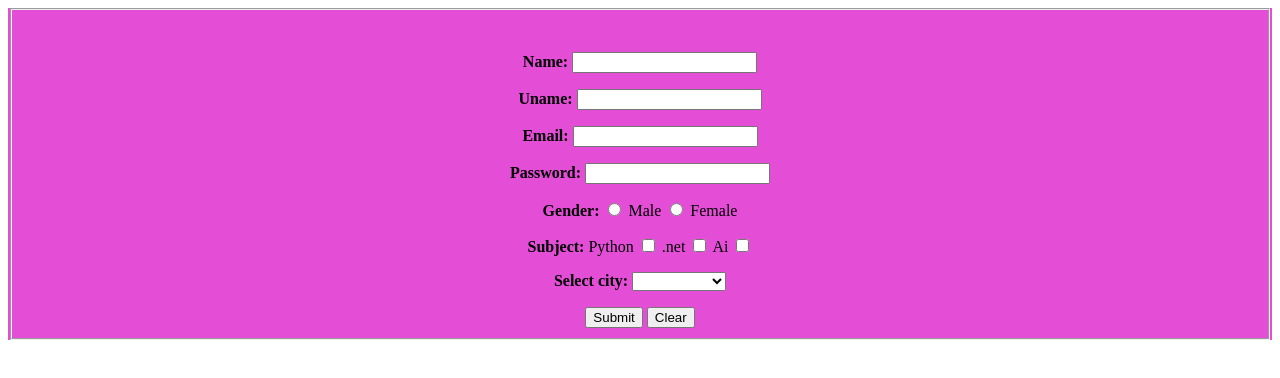
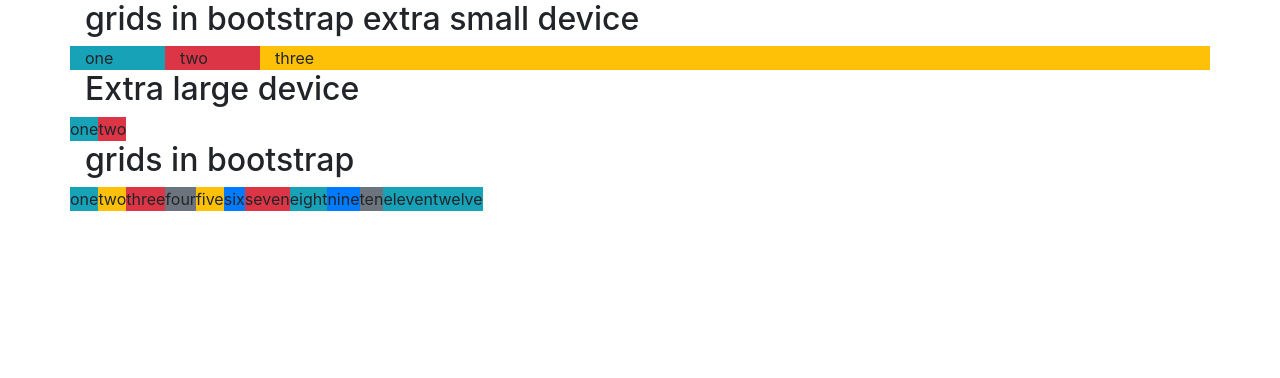
Before and after one commit to Rajesh040515/htmlfile, a plain HTML site: page index.html in a window 1280 px wide. Drawn offline with nearby package versions, Linux system fonts and the light colour scheme.

Commit message:
grids in bootstrap

```diff
--- a/index.html
+++ b/index.html
@@ -1,85 +1,49 @@
 <html>
 
 <head>
+    <meta charset="utf-8">
+    <meta name="viewport" content="width-device-width, initial-scale-1">
+    <title>first Bootstrap example</title>
+    <link rel="stylesheet" href="https://maxcdn.bootstrapcdn.com/bootstrap/4.0.0/css/bootstrap.min.css">
 
+    <script src="https://code.jquery.com/jquery-3.2.1.slim.min.js"></script>
+
+    <script src="https://maxcdn.bootstrapcdn.com/bootstrap/4.0.0/js/bootstrap.min.js"></script>
 </head>
 
 <body>
-    <center>
 
-        <form style="background-color:#e44ed7">
-            <fieldset>
-                <optgroup>Personal Detail:</optgroup>
-                <p <label for=""><strong>Name:</strong>
-                    <input type="text" id="name">
-                    </label>
-                </p>
-                <p>
-                    <label for="uname"><strong>Uname:</strong>
-                        <input type="text" id="uname">
-                    </label>
-                </p>
+    <div class="container">
+        <h2>grids in bootstrap extra small device</h2>
+        <div class="row">
+            <div class="col-1 bg-info">one</div>
+            <div class="col-1 bg-danger">two</div>
+            <div class="col-10 bg-warning">three</div>
+        </div>
 
-                <p>
-                    <label for="email"><strong>Email:</strong>
-                        <input type="email" id="email" required>
-                    </label>
-                </p>
-                <p>
-                    <label for="pwrod"><strong>Password:</strong>
-                        <input type="password" id="pword" maxlength="" required>
-                    </label>
+        <h2>Extra large device</h2>
+        <div class="row">
+            <div class="col-xl.9 bg-info">one</div>
+            <div class="col-xl.3 bg-danger">two</div>
+
+        </div>
+        <h2>grids in bootstrap</h2>
+        <div class="row">
+            <div class="col-lg.1 col-md.2 col-sm.4 bg-info">one</div>
+            <div class="col-lg.1 col-md.2 col-sm.4 bg-warning">two</div>
+            <div class="col-lg.1 col-md.2 col-sm.4 bg-danger">three</div>
+            <div class="col-lg.1 col-md.2 col-sm.4 bg-secondary">four</div>
+            <div class="col-lg.1 col-md.2 col-sm.4 bg-warning">five</div>
+            <div class="col-lg.1 col-md.2 col-sm.4 bg-primary">six</div>
+            <div class="col-lg.1 col-md.2 col-sm.4 bg-danger">seven</div>
+            <div class="col-lg.1 col-md.2 col-sm.4 bg-info">eight</div>
+            <div class="col-lg.1 col-md.2 col-sm.4 bg-primary">nine</div>
+            <div class="col-lg.1 col-md.2 col-sm.4 bg-secondary">ten</div>
+            <div class="col-lg.1 col-md.2 col-sm.4 bg-info">eleven</div>
+            <div class="col-lg.1 col-md.2 col-sm.4 bg-info">twelve</div>
+        </div>
 
 
-                </p>
-                <p>
-                    <label><strong>Gender:</strong></label>
-                    <input type="radio" id="male" name="gender" value="male">
-                    <label for="male">Male</label>
-                    <input type="radio" id="female" name="gender" value="female">
-                    <label for="female">Female</label><br>
-
-                </p>
-                <p>
-                    <label for="sub"><strong>Subject:</strong>
-                        <label for="sub1">Python
-                            <input type="checkbox" id="sub1">
-                        </label>
-
-
-                        <label for="sub2">.net
-                            <input type="checkbox" id="sub2">
-                        </label>
-
-
-                        <label for="sub3">Ai
-                            <input type="checkbox" id="sub3">
-                        </label>
-                    </label>
-                </p>
-                <p>
-                    <label> <strong>Select city:</strong>
-                        <select>
-
-                            <option></option>
-                            <option>Ahmedabad</option>
-                            <option>Sanand</option>
-                            <option>viramgam</option>
-                            <option>Gadhinagar</option>
-
-
-                        </select>
-                    </label>
-                </p>
-
-                <button type="submit">Submit</button>
-                <button type="reset">Clear</button>
-
-
-            </fieldset>
-        </form>
-
-    </center>
 </body>
 
 </html>
```
